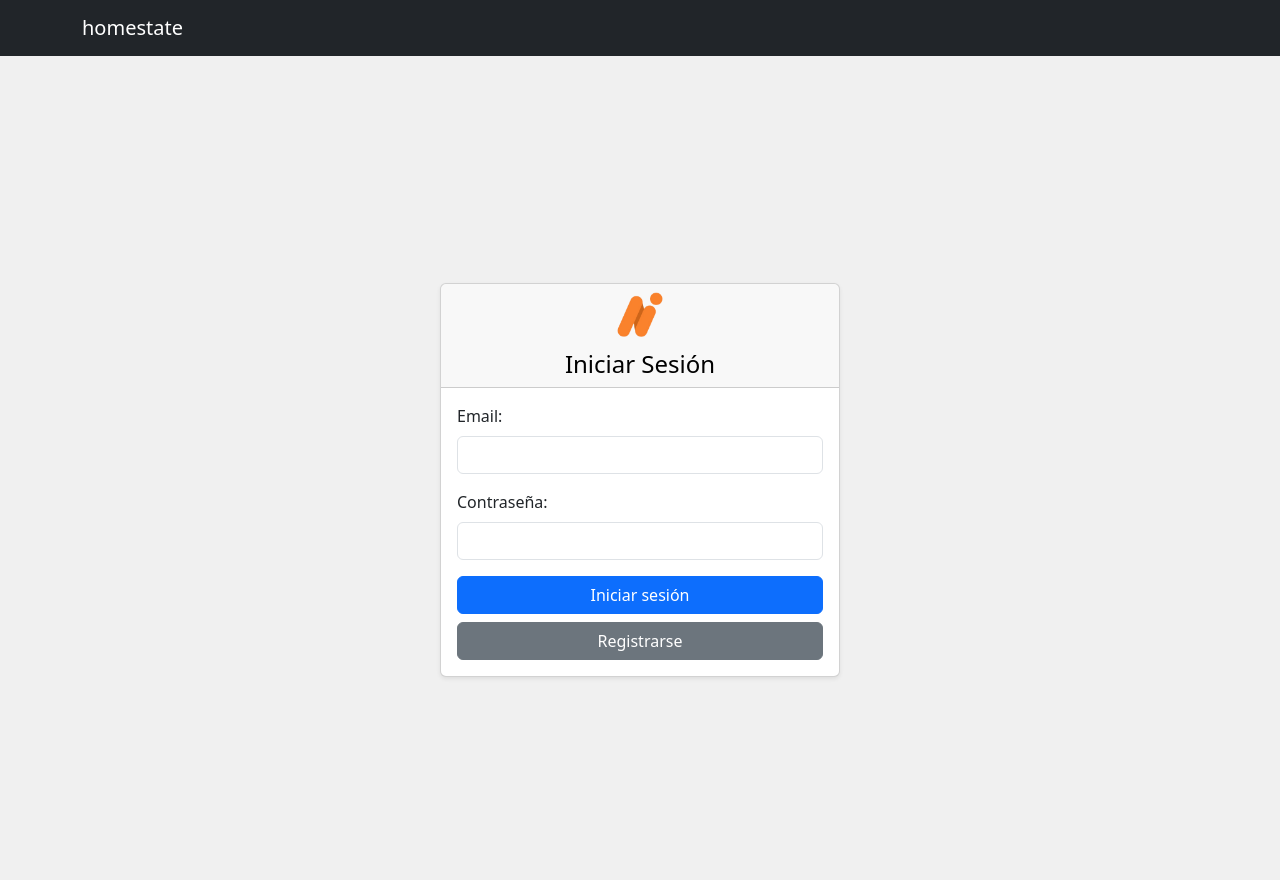
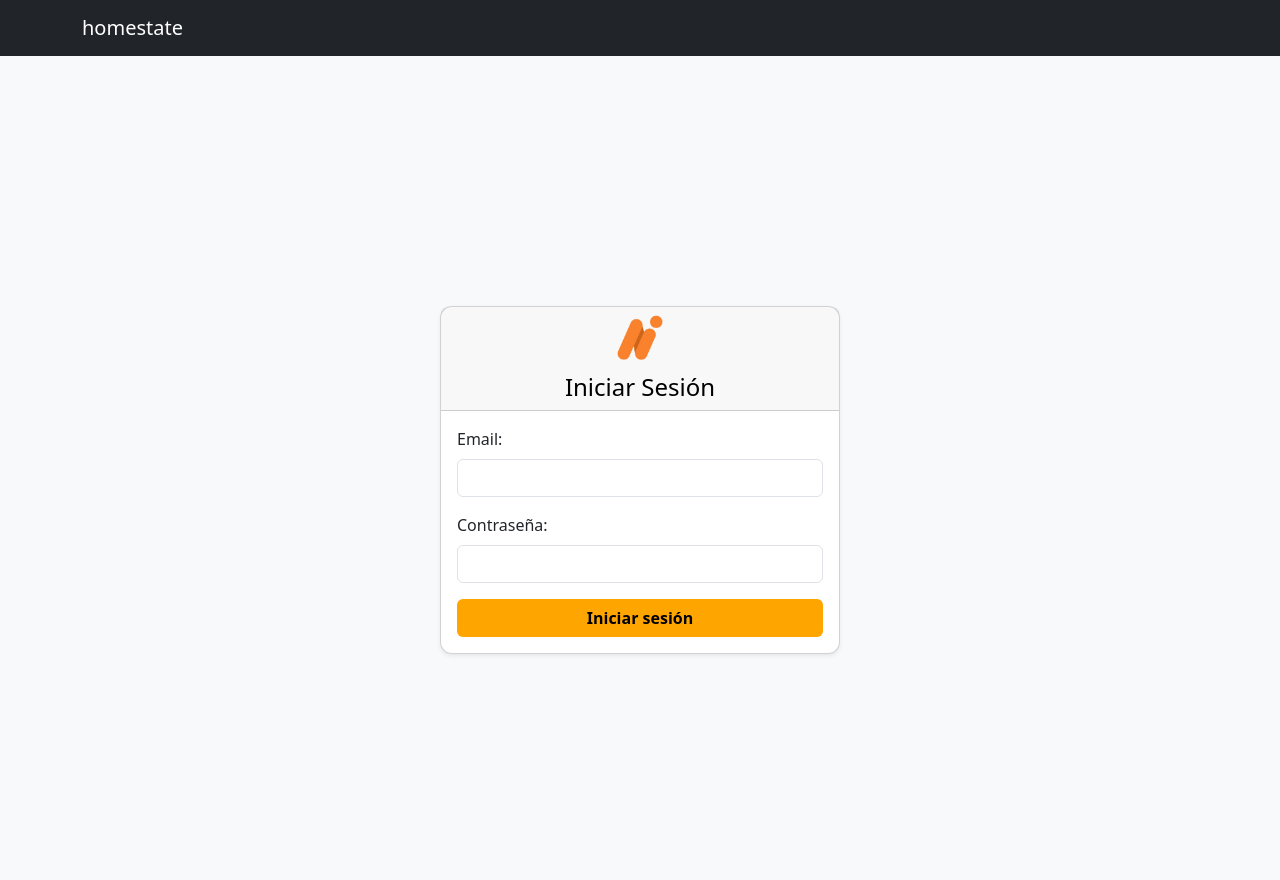
Before and after one commit to Homestate-dev/homestate-web, a Django app: page /login/ in a window 1280 px wide. Run offline with Django 5.2, Linux system fonts and the light colour scheme; some libraries are stand-ins or nearby versions.

Commit message:
Login buen funcionamiento

```diff
--- a/core/static/core/styles.css
+++ b/core/static/core/styles.css
@@ -1,3 +1,19 @@
+
 body {
-    background-color: #f0f0f0;
+  background-color: #f8f9fa;
 }
+
+.card-header img {
+  max-width: 100%;
+  height: auto;
+}
+
+.card {
+  border-radius: 0.75rem;
+}
+
+@media (max-width: 576px) {
+  .card-header h4 {
+    font-size: 1.25rem;
+  }
+}
--- a/core/templates/core/base.html
+++ b/core/templates/core/base.html
@@ -5,6 +5,7 @@
   <meta charset="UTF-8">
   <title>{% block title %}HomEstate{% endblock %}</title>
   <link rel="icon" href="{% static 'core/img/logo.ico' %}" type="image/x-icon">
+  <meta name="viewport" content="width=device-width, initial-scale=1">
   <!-- Bootstrap desde CDN (opcional) -->
   <link href="https://cdnjs.cloudflare.com/ajax/libs/twitter-bootstrap/5.3.0/css/bootstrap.min.css" rel="stylesheet">
   <!-- Tu archivo CSS -->
--- /dev/null
+++ b/core/templates/core/components/_login_form.html
@@ -0,0 +1,20 @@
+<div class="card-body">
+  <!-- Contenedor de mensajes -->
+  <div id="messageContainer" class="alert d-none" role="alert"></div>
+
+  <form onsubmit="login(event)">
+    <div class="mb-3">
+      <label for="email" class="form-label">Email:</label>
+      <input type="email" id="email" class="form-control" required>
+    </div>
+    <div class="mb-3">
+      <label for="password" class="form-label">Contraseña:</label>
+      <input type="password" id="password" class="form-control" required>
+    </div>
+    <div class="d-grid gap-2">
+      <button type="submit" id="submitButton" class="btn" style="background-color: orange; color: black; font-weight: bold;">
+        Iniciar sesión
+      </button>
+    </div>
+  </form>
+</div>
--- a/core/templates/core/login.html
+++ b/core/templates/core/login.html
@@ -3,102 +3,30 @@
 {% block title %}Login{% endblock %}
 
 {% block content %}
-<div class="d-flex justify-content-center align-items-center min-vh-100">
-  <div class="card shadow-sm" style="max-width: 400px; width: 100%;">
+<div class="d-flex justify-content-center align-items-center min-vh-100 p-3">
+  <div class="card shadow-sm w-100" style="max-width: 400px;">
     <div class="card-header text-center text-black">
-      <img src="{% static 'core/img/logo.png' %}" alt="Logo" style="width: 50px; height: 50px;">
-      <!-- Título dinámico -->
-      <h4 id="cardTitle" class="mt-2 mb-0">Iniciar Sesión</h4>
+      <img src="{% static 'core/img/logo.png' %}" alt="Logo" style="width: 50px; height: 50px;" class="img-fluid">
+      <h4 class="mt-2 mb-0">Iniciar Sesión</h4>
     </div>
-    <div class="card-body">
-      <!-- Contenedor de mensajes -->
-      <div id="messageContainer" class="alert d-none" role="alert"></div>
 
-      <form onsubmit="login(event)">
-        <div class="mb-3">
-          <label for="email" class="form-label">Email:</label>
-          <input type="email" id="email" class="form-control" required>
-        </div>
-        <div class="mb-3">
-          <label for="password" class="form-label">Contraseña:</label>
-          <input type="password" id="password" class="form-control" required>
-        </div>
-        <div class="mb-3 d-none" id="confirmPasswordContainer">
-          <label for="confirmPassword" class="form-label">Repetir contraseña:</label>
-          <input type="password" id="confirmPassword" class="form-control">
-        </div>
-        <div class="d-grid gap-2">
-          <button type="submit" id="submitButton" class="btn btn-primary">Iniciar sesión</button>
-          <button type="button" id="toggleButton" class="btn btn-secondary" onclick="toggleRegister()">Registrarse</button>
-        </div>
-      </form>
-    </div>
+    <!-- Incluir el componente del formulario -->
+    {% include 'core/components/_login_form.html' %}
   </div>
 </div>
 {% endblock %}
 
 {% block scripts %}
 <script>
-  let isRegistering = false;
-
   function showMessage(message, type = 'warning') {
     const container = document.getElementById('messageContainer');
     container.textContent = message;
-
-    container.className = 'alert';
-    container.classList.add('alert-' + type);
+    container.className = 'alert alert-' + type;
     container.classList.remove('d-none');
 
     setTimeout(() => {
       container.classList.add('d-none');
     }, 5000);
-  }
-
-  function toggleRegister() {
-    isRegistering = !isRegistering;
-
-    const confirmPasswordContainer = document.getElementById('confirmPasswordContainer');
-    const emailInput = document.getElementById('email');
-    const passwordInput = document.getElementById('password');
-    const cardTitle = document.getElementById('cardTitle');
-    const submitButton = document.getElementById('submitButton');
-    const toggleButton = document.getElementById('toggleButton');
-
-    if (isRegistering) {
-      confirmPasswordContainer.classList.remove('d-none');
-      showMessage('Modo registro activado. Completa los campos.', 'warning');
-
-      // Cambiar título de la card
-      cardTitle.textContent = 'Registrarse';
-      cardTitle.classList.add('fw-bold', 'h3');
-      cardTitle.classList.remove('h4');
-
-      // Cambiar texto del botón principal a "Registrar"
-      submitButton.textContent = 'Registrar';
-
-      // Ocultar botón de alternar
-      toggleButton.classList.add('d-none');
-    } else {
-      confirmPasswordContainer.classList.add('d-none');
-      showMessage('Vuelve a iniciar sesión para corroborar tus datos.', 'info');
-
-      // Cambiar título de la card
-      cardTitle.textContent = 'Iniciar Sesión';
-      cardTitle.classList.remove('fw-bold', 'h3');
-      cardTitle.classList.add('h4');
-
-      // Cambiar texto del botón principal a "Iniciar sesión"
-      submitButton.textContent = 'Iniciar sesión';
-
-      // Mostrar botón de alternar nuevamente
-      toggleButton.classList.remove('d-none');
-    }
-
-    // Limpiar campos
-    emailInput.value = '';
-    passwordInput.value = '';
-    const confirmPassInput = document.getElementById('confirmPassword');
-    if (confirmPassInput) confirmPassInput.value = '';
   }
 
   function login(event) {
@@ -107,29 +35,6 @@
     const email = document.getElementById('email').value;
     const pass = document.getElementById('password').value;
 
-    if (isRegistering) {
-      const confirmPass = document.getElementById('confirmPassword').value;
-
-      if (pass !== confirmPass) {
-        showMessage('Las contraseñas no coinciden.', 'danger');
-        return;
-      }
-
-      const passwordRegex = /^(?=.*[a-z])(?=.*\d).{8,}$/;
-      if (!passwordRegex.test(pass)) {
-        showMessage('La contraseña debe tener al menos 8 caracteres, una letra minúscula y un número.', 'danger');
-        return;
-      }
-
-      auth.createUserWithEmailAndPassword(email, pass)
-        .then(userCredential => {
-          showMessage('¡Registro exitoso! Ahora inicia sesión.', 'success');
-          toggleRegister();
-        })
-        .catch(error => {
-          showMessage('Error de registro: ' + error.message, 'danger');
-        });
-    } else {
     auth.signInWithEmailAndPassword(email, pass)
       .then(userCredential => {
         showMessage('¡Inicio de sesión exitoso! Redirigiendo...', 'success');
@@ -141,6 +46,5 @@
         showMessage('Error de inicio de sesión: ' + error.message, 'danger');
       });
   }
-  }
 </script>
 {% endblock %}
```
Also changed, not shown: requirements.txt (+42 -4 lines). Lines whose indentation alone changed are shown as unchanged.
